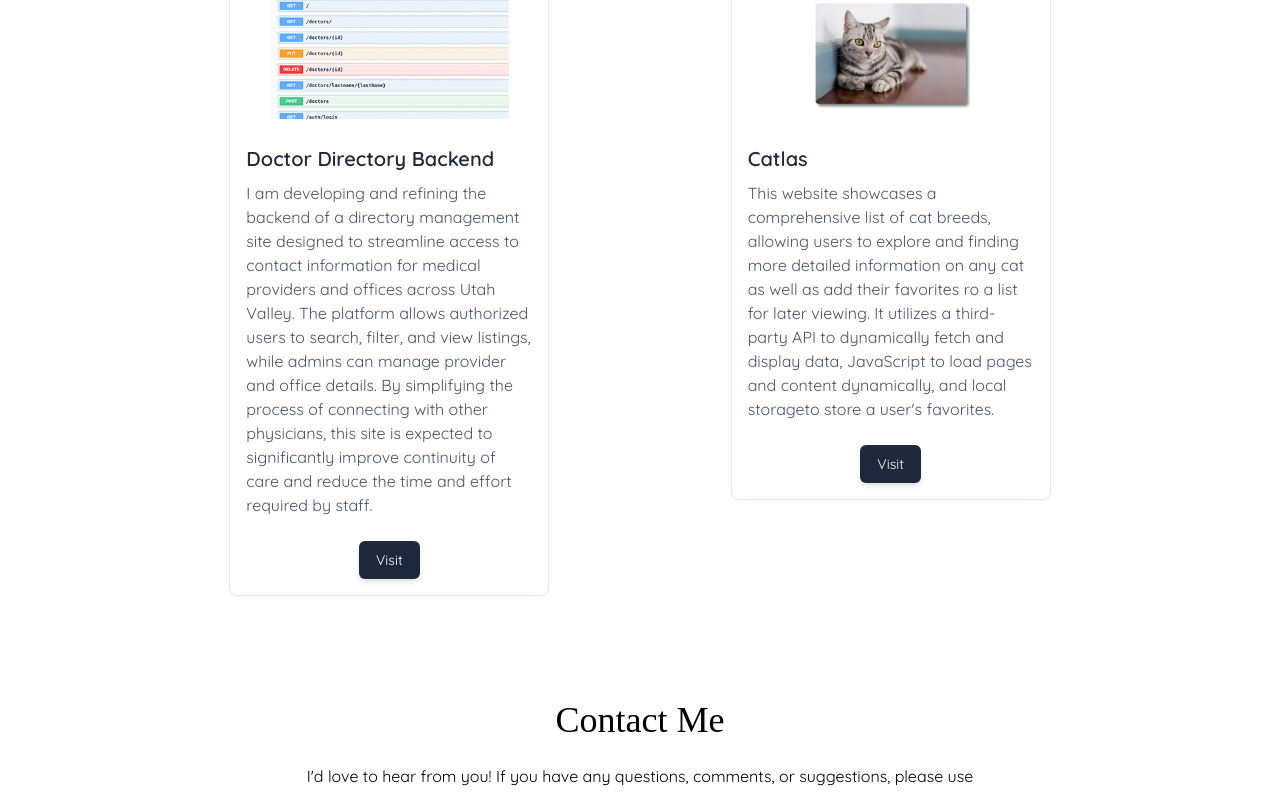
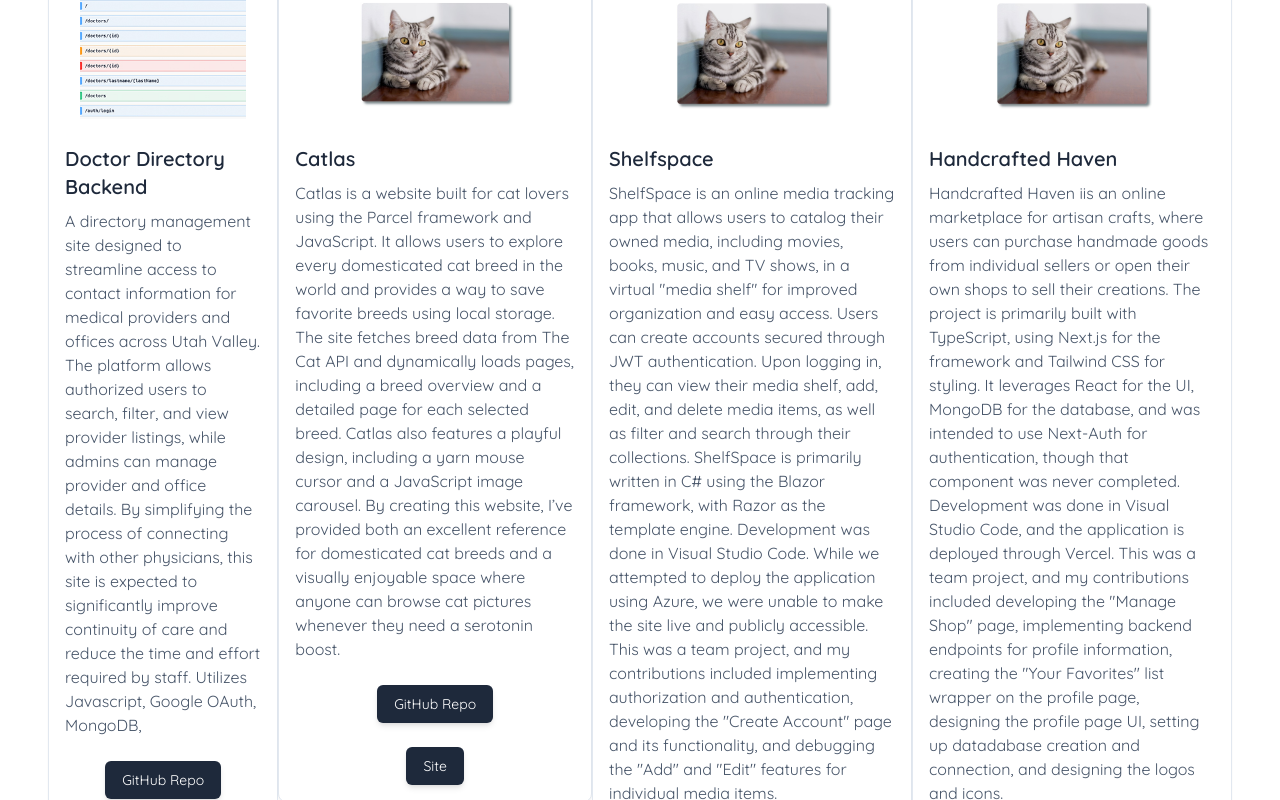
Before and after one commit to kjirstenhernandez/portfolio, a Next.js app: page / in a window 1280 px wide. Shown: the part 2180-2980 px from the top of the page. Built offline with nearby package versions, Linux system fonts and the light colour scheme; a web font is replaced by a local one.

Commit message:
updated projects and resume.pdf

```diff
--- a/assets/assets.ts
+++ b/assets/assets.ts
@@ -42,8 +42,10 @@ export const assets = {
 };
 
 export const projectData = [
-    { title: 'Doctor Directory Backend', image: assets.screen_one, link: "https://doctor-directory.onrender.com/api-docs", description: `I am developing and refining the backend of a directory management site designed to streamline access to contact information for medical providers and offices across Utah Valley. The platform allows authorized users to search, filter, and view listings, while admins can manage provider and office details. By simplifying the process of connecting with other physicians, this site is expected to significantly improve continuity of care and reduce the time and effort required by staff. `},
-    {title: 'Catlas', image: assets.catlas, link: "https://catsandcatsandcats.netlify.app/",description: "This website showcases a comprehensive list of cat breeds, allowing users to explore and finding more detailed information on any cat as well as add their favorites ro a list for later viewing. It utilizes a third-party API to dynamically fetch and display data, JavaScript  to load pages and content dynamically, and  local storageto store a user's favorites."}
+    { title: 'Doctor Directory Backend', image: assets.screen_one, link: "https://doctor-directory.onrender.com/api-docs", gitHub: "https://github.com/kjirstenhernandez/doctor-database", description: `A directory management site designed to streamline access to contact information for medical providers and offices across Utah Valley. The platform allows authorized users to search, filter, and view provider listings, while admins can manage provider and office details. By simplifying the process of connecting with other physicians, this site is expected to significantly improve continuity of care and reduce the time and effort required by staff. Utilizes Javascript, Google OAuth, MongoDB, `},
+    {title: 'Catlas', image: assets.catlas, gitHub: "https://github.com/kjirstenhernandez/catlas", link: "https://catsandcatsandcats.netlify.app/",description: "Catlas is a website built for cat lovers using the Parcel framework and JavaScript. It allows users to explore every domesticated cat breed in the world and provides a way to save favorite breeds using local storage. The site fetches breed data from The Cat API and dynamically loads pages, including a breed overview and a detailed page for each selected breed.\n\nCatlas also features a playful design, including a yarn mouse cursor and a JavaScript image carousel. \nBy creating this website, I’ve provided both an excellent reference for domesticated cat breeds and a visually enjoyable space where anyone can browse cat pictures whenever they need a serotonin boost."},
+    {title: 'Shelfspace', image: assets.catlas, link: "", gitHub: "https://github.com/kjirstenhernandez/ShelfSpace", description:'ShelfSpace is an online media tracking app that allows users to catalog their owned media, including movies, books, music, and TV shows, in a virtual "media shelf" for improved organization and easy access. Users can create accounts secured through JWT authentication. Upon logging in, they can view their media shelf, add, edit, and delete media items, as well as filter and search through their collections. \n ShelfSpace is primarily written in C# using the Blazor framework, with Razor as the template engine. Development was done in Visual Studio Code. While we attempted to deploy the application using Azure, we were unable to make the site live and publicly accessible. \n This was a team project, and my contributions included implementing authorization and authentication, developing the "Create Account" page and its functionality, and debugging the "Add" and "Edit" features for individual media items.'},
+    {title: 'Handcrafted Haven', image: assets.catlas, link: "https://handcrafted-haven-jo58.vercel.app/", gitHub: "https://github.com/kamismith02/handcrafted-haven", description:'Handcrafted Haven iis an online marketplace for artisan crafts, where users can purchase handmade goods from individual sellers or open their own shops to sell their creations.  \n   The project is primarily built with TypeScript, using Next.js for the framework and Tailwind CSS for styling. It leverages React for the UI, MongoDB for the database, and was intended to use Next-Auth for authentication, though that component was never completed. Development was done in Visual Studio Code, and the application is deployed through Vercel. \n This was a team project, and my contributions included developing the "Manage Shop" page, implementing backend endpoints for profile information, creating the "Your Favorites" list wrapper on the profile page, designing the profile page UI, setting up datadabase creation and connection, and designing the logos and icons.'}
 ]
 
 export const educationInfo = [
--- a/components/Projects.tsx
+++ b/components/Projects.tsx
@@ -8,7 +8,7 @@ const Projects = () => {
         <div className='w-full mx-auto px-6 sm:px-12 py-10 scroll-mt-20'>
             <h4 id='work' className='text-center text-5xl font-Esteban scroll-mt-20'>Projects</h4>
             <div className='flex flex-col justify-evenly items-start md:flex-row'>
-                {projectData.map(({title, image, description, link}, index) => (
+                {projectData.map(({title, image, description, link, gitHub}, index) => (
                     <div className="relative flex flex-col my-6 bg-white shadow-sm border border-slate-200 rounded-lg max-w-xs " key={index}>
                         <div className="relative h-56 m-2.5 overflow-hidden text-white rounded-md flex justify-center">
                             <Image className='object-cover w-4/5 h-full' src={image} alt="card-image" />
@@ -22,9 +22,16 @@ const Projects = () => {
                             </p>
                         </div>
                         <div className="px-4 pb-4 pt-0 mt-2 flex justify-center">
+                            <a target="_blank" href={gitHub}>
+                                <div className="rounded-md bg-slate-800 py-2 px-4 border border-transparent text-center text-sm text-white transition-all shadow-md hover:shadow-lg focus:bg-slate-700 focus:shadow-none active:bg-slate-700 hover:bg-slate-700 active:shadow-none disabled:pointer-events-none disabled:opacity-50 disabled:shadow-none">
+                                    GitHub Repo
+                                </div>
+                            </a>
+                        </div>
+                        <div className="px-4 pb-4 pt-0 mt-2 flex justify-center">
                             <a target="_blank" href={link}>
                                 <div className="rounded-md bg-slate-800 py-2 px-4 border border-transparent text-center text-sm text-white transition-all shadow-md hover:shadow-lg focus:bg-slate-700 focus:shadow-none active:bg-slate-700 hover:bg-slate-700 active:shadow-none disabled:pointer-events-none disabled:opacity-50 disabled:shadow-none">
-                                    Visit
+                                    Site
                                 </div>
                             </a>
                         </div>
```
Also changed, not shown: 1 other file (tests, documents, lock files or other folders).
